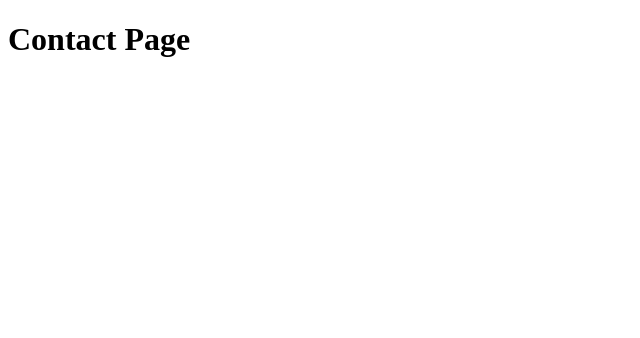
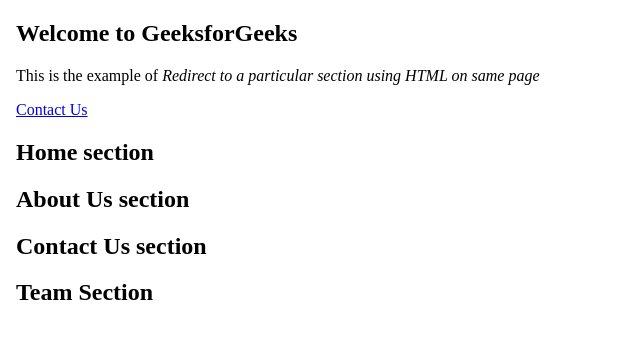
Before and after one commit to andrewc2020/hamburger-menu, a Next.js app: page /contact in a window 1280 px wide. Shown: the top 338 px of the page, without its empty margins (0-640 px from the left). Built offline with nearby package versions, Linux system fonts and the light colour scheme.

Commit message:
added contact anchor

```diff
--- /dev/null
+++ b/components/Box.jsx
@@ -0,0 +1,32 @@
+import styles from './box.module.css'
+
+export const Box = () => {
+
+    return (
+
+
+<body>
+	<h2>Welcome to GeeksforGeeks</h2>
+	<p>This is the example of <i>Redirect
+to a particular section using HTML on same page</i>
+</p>
+	<a href="#contactUs"> Contact Us </a>
+	<br/>
+	<div className="styles.standard">
+		<h2>Home section</h2>
+	</div>
+	<div className="styles.standard">
+		<h2>About Us section</h2>
+	</div>
+
+	<div id = "contactUs" className="styles.standard">
+		<h2>Contact Us section </h2>
+	</div>
+	<div className="styles.standard">
+		<h2>Team Section</h2>
+	</div>
+</body>
+
+
+    )
+}
--- /dev/null
+++ b/components/box.module.css
@@ -0,0 +1,5 @@
+div.standard{
+	width :100%;
+	height:400px;
+	border : 1px solid black;
+	}
--- a/pages/contact.js
+++ b/pages/contact.js
@@ -1,8 +1,10 @@
-// pages/Contact.js
+// pages/Contact
+import { Box } from '../components/Box'
 export default function Contact() {
     return (
-      <div>
-        <h1>Contact Page</h1>
-      </div>
+
+
+      <Box />
+
     )
   }
--- a/styles/globals.css
+++ b/styles/globals.css
@@ -14,3 +14,9 @@
 * {
   box-sizing: border-box;
 }
+
+div{
+  width :100%;
+  height:400px;
+  border : 1px solid black;
+ }
```
